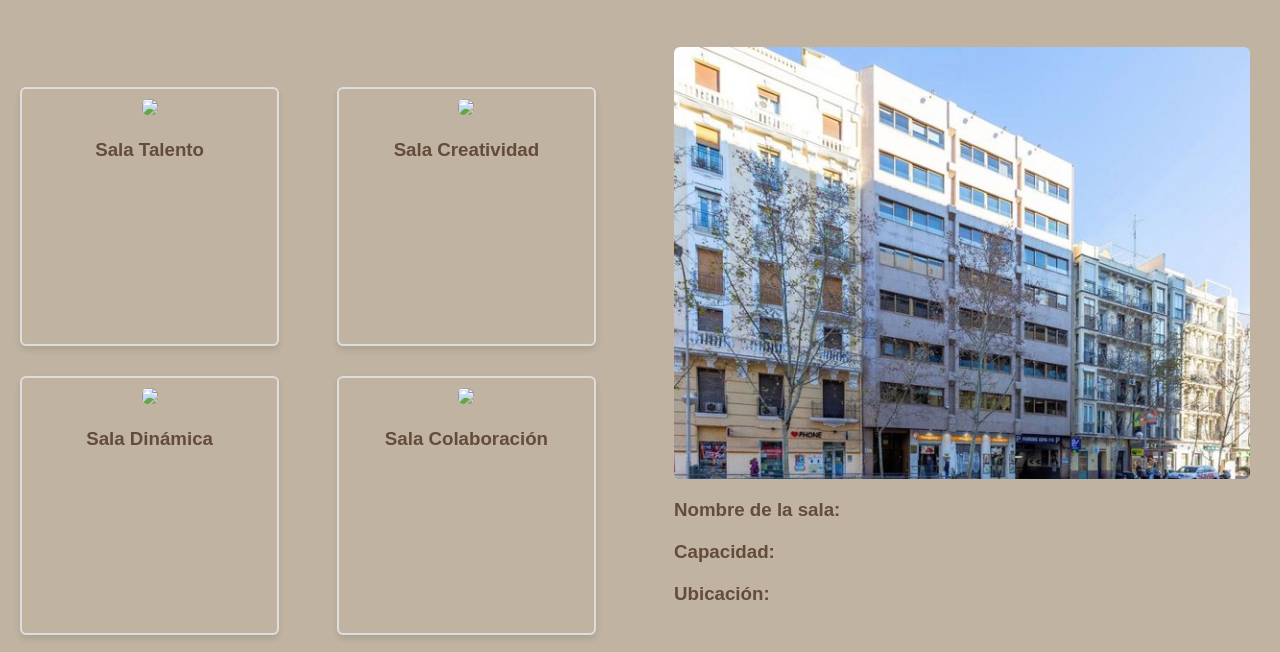
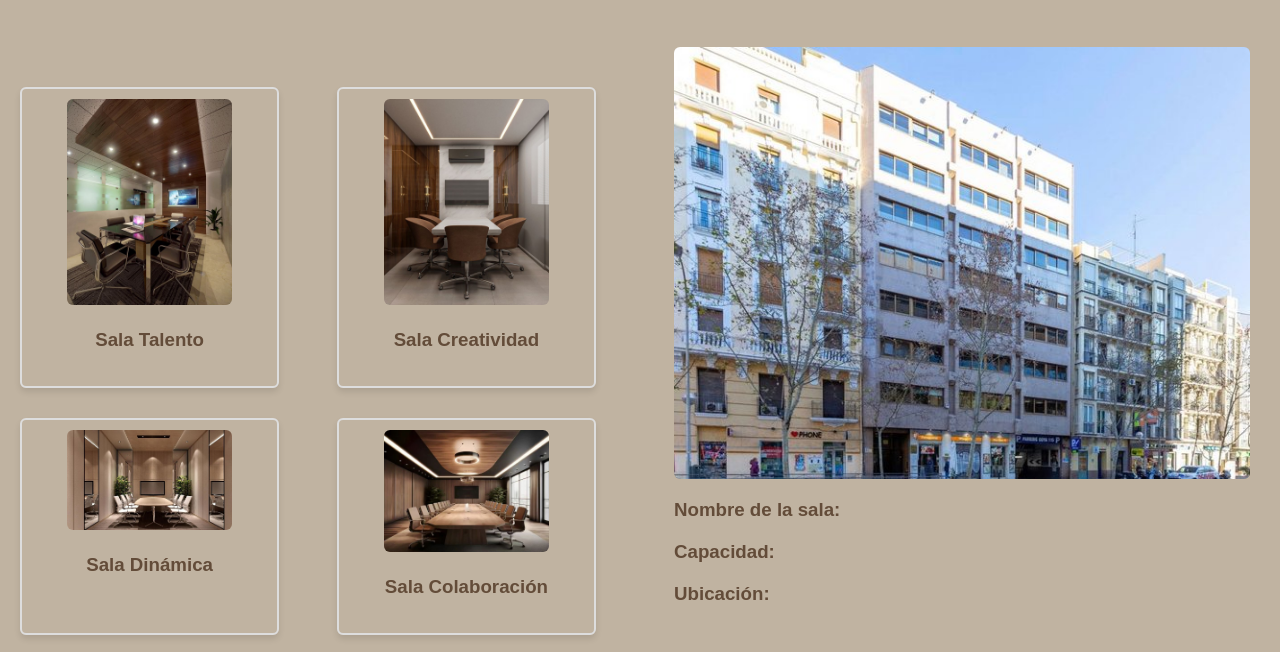
Before and after one commit to Palomixa/ComfyCoworking.github.io, a website: page PrismaSalamanca/PrismaSalamanca.html in a window 1280 px wide. Shown: the part 148-800 px from the top of the page. Drawn offline with Linux system fonts and the light colour scheme.

Commit message:
url imagenes

```diff
--- a/PrismaSalamanca/PrismaSalamanca.js
+++ b/PrismaSalamanca/PrismaSalamanca.js
@@ -16,9 +16,7 @@ function cargaTexto() {
         cartel.classList.add("col-4");
 
         let foto = document.createElement("img");
-        foto.src =
-          "ComfyCoworking/imagenes/" +
-          salas[i].querySelector("foto").textContent;
+        foto.src = "" + salas[i].querySelector("foto").textContent;
 
         let nombreSala = document.createElement("h3");
         nombreSala.innerText = salas[i].querySelector("nombre").textContent;
@@ -37,7 +35,7 @@ function cargaTexto() {
             "<span>Ubicación: </span>" +
             salas[i].querySelector("ubicacion").textContent;
           document.querySelector("#imagen").src =
-            "/imagenes/" + salas[i].querySelector("foto_grande").textContent;
+            "" + salas[i].querySelector("foto_grande").textContent;
         });
       }
     }
--- a/PrismaSalamanca/salasPrismaSalamanca.xml
+++ b/PrismaSalamanca/salasPrismaSalamanca.xml
@@ -1,29 +1,29 @@
 <?xml version="1.0" encoding="utf-8"?>
 <salas>
       <sala>
-        <foto>prismaSalamanca2.jpg</foto>
-        <foto_grande>prismaSalamanca2.jpg</foto_grande>
+        <foto>/imagenes/prismaSalamanca2.jpg</foto>
+        <foto_grande>/imagenes/prismaSalamanca2.jpg</foto_grande>
         <nombre>Sala Talento</nombre>
         <capacidad>8 personas</capacidad>
         <ubicacion>Calle de Goya, 22, planta 6</ubicacion>
     </sala>
     <sala>
-        <foto>prismaSalamanca5.jpg</foto>
-        <foto_grande>prismaSalamanca5.jpg</foto_grande>
+        <foto>/imagenes/prismaSalamanca5.jpg</foto>
+        <foto_grande>/imagenes/prismaSalamanca5.jpg</foto_grande>
         <nombre>Sala Creatividad</nombre>
         <capacidad>5 personas</capacidad>
         <ubicacion>Calle de Goya, 22, planta 6</ubicacion>
     </sala>
     <sala>
-        <foto>prismaSalamanca3.jpg</foto>
-        <foto_grande>prismaSalamanca3.jpg</foto_grande>
+        <foto>/imagenes/prismaSalamanca3.jpg</foto>
+        <foto_grande>/imagenes/prismaSalamanca3.jpg</foto_grande>
         <nombre>Sala Dinámica</nombre>
         <capacidad>6 personas</capacidad>
         <ubicacion>Calle de Goya, 22, planta 6</ubicacion>
     </sala>
     <sala>
-        <foto>prismaSalamanca4.jpg</foto>
-        <foto_grande>prismaSalamanca4.jpg</foto_grande>
+        <foto>/imagenes/prismaSalamanca4.jpg</foto>
+        <foto_grande>/imagenes/prismaSalamanca4.jpg</foto_grande>
         <nombre>Sala Colaboración</nombre>
         <capacidad>18 personas</capacidad>
         <ubicacion>Calle de Goya, 22, planta 6</ubicacion>
```
Also changed, not shown: PrismaSalamanca/PrismaSalamanca.html (+0 -1 lines).
